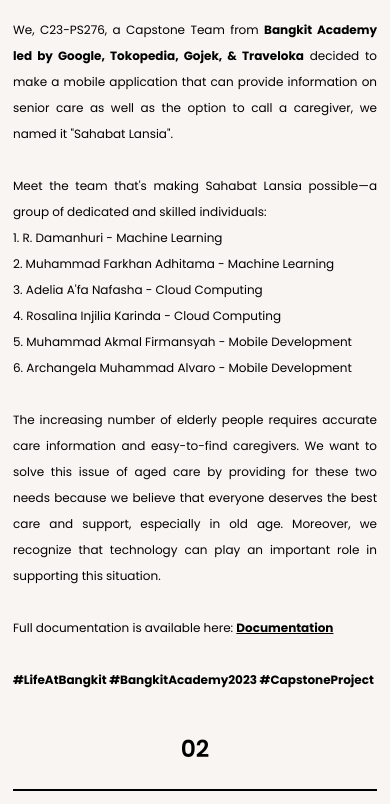
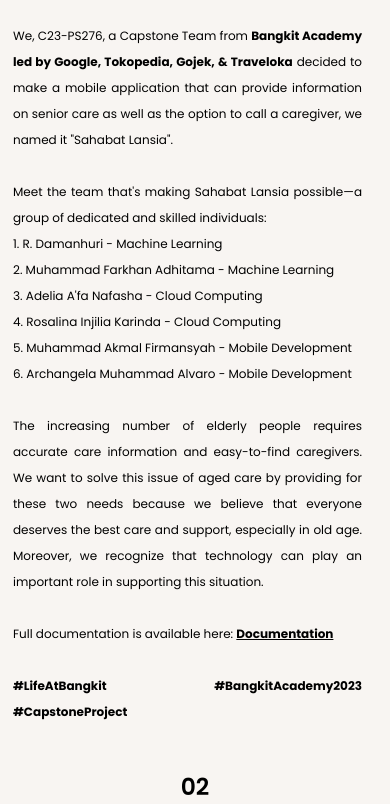
Before and after one commit to Akumaaaaaa/Personal-Website, a plain HTML site: page articles.html in a window 390 px wide. Shown: the part 877-1681 px from the top of the page. Drawn offline with nearby package versions, Linux system fonts and the light colour scheme; a script that the page names is missing.

Commit message:
Fix Responsive

```diff
--- a/style.css
+++ b/style.css
@@ -480,7 +480,7 @@ ul {
 .episode__number {
     font-size: 10vw;
     font-weight: 600;
-    padding: 10px 0;
+    padding: 30px 0;
     position: sticky;
     top: 0;
     left: 100px;
@@ -865,6 +865,14 @@ ul {
         margin-bottom: 40px;
     }
 
+    .episode__number{
+        margin-top: 6px;
+    }
+
+    .episode__content .story p {
+        padding-right: 15px;
+    }
+
     .home {
       padding: 20px;
       height: auto;
```
